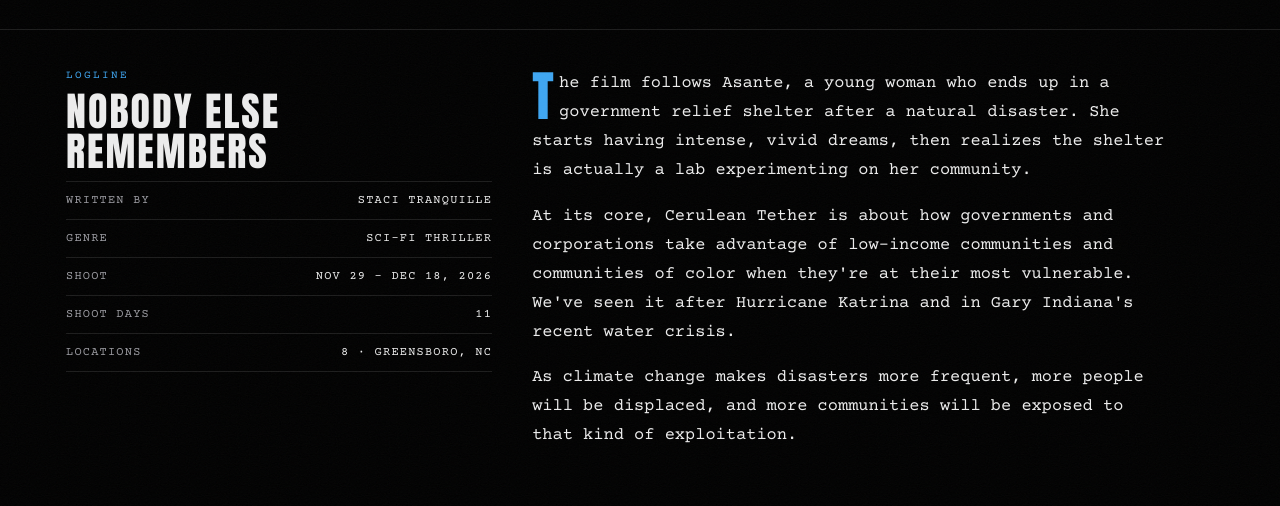
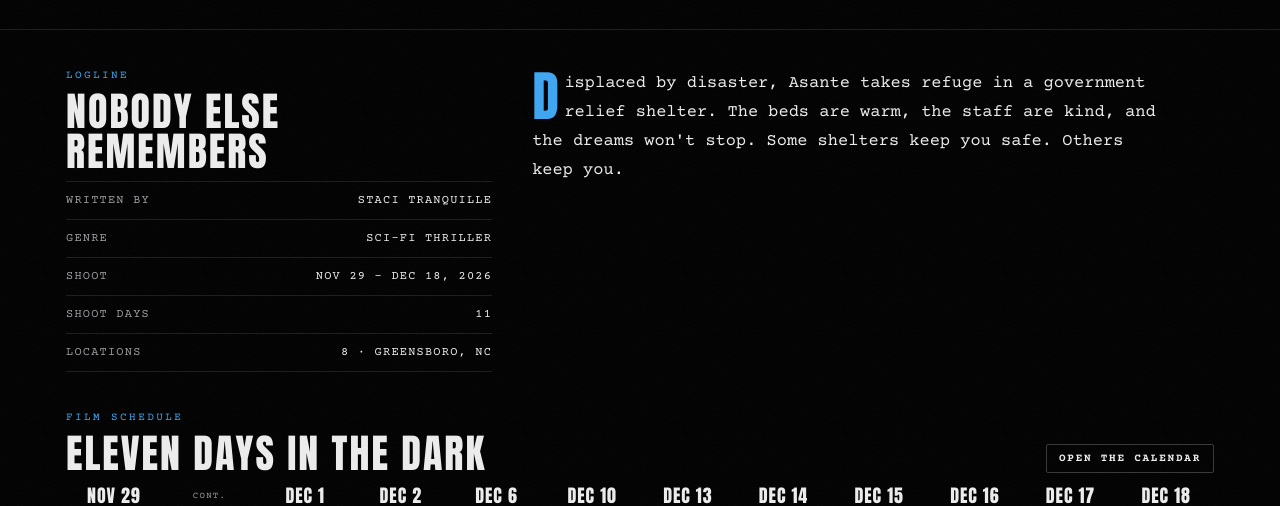
Before and after one commit to ifwoctopi/cerulean-app, a React (Vite) app: page / in a window 1280 px wide. Shown: the part 688-1194 px from the top of the page. Built offline with nearby package versions, Linux system fonts and the light colour scheme; no server answers; the database is empty.

Commit message:
changed synopsis

```diff
--- a/src/pages/Home.tsx
+++ b/src/pages/Home.tsx
@@ -26,9 +26,7 @@ export default function Home() {
               </dl>
             </div>
             <div>
-              <p>The film follows Asante, a young woman who ends up in a government relief shelter after a natural disaster. She starts having intense, vivid dreams, then realizes the shelter is actually a lab experimenting on her community. </p>
-              <p>At its core, Cerulean Tether is about how governments and corporations take advantage of low-income communities and communities of color when they're at their most vulnerable. We've seen it after Hurricane Katrina and in Gary Indiana's recent water crisis.</p>
-              <p>As climate change makes disasters more frequent, more people will be displaced, and more communities will be exposed to that kind of exploitation.</p>
+              <p>Displaced by disaster, Asante takes refuge in a government relief shelter. The beds are warm, the staff are kind, and the dreams won't stop. Some shelters keep you safe. Others keep you.</p>
             </div>
           </section>
         </Reveal>
```
